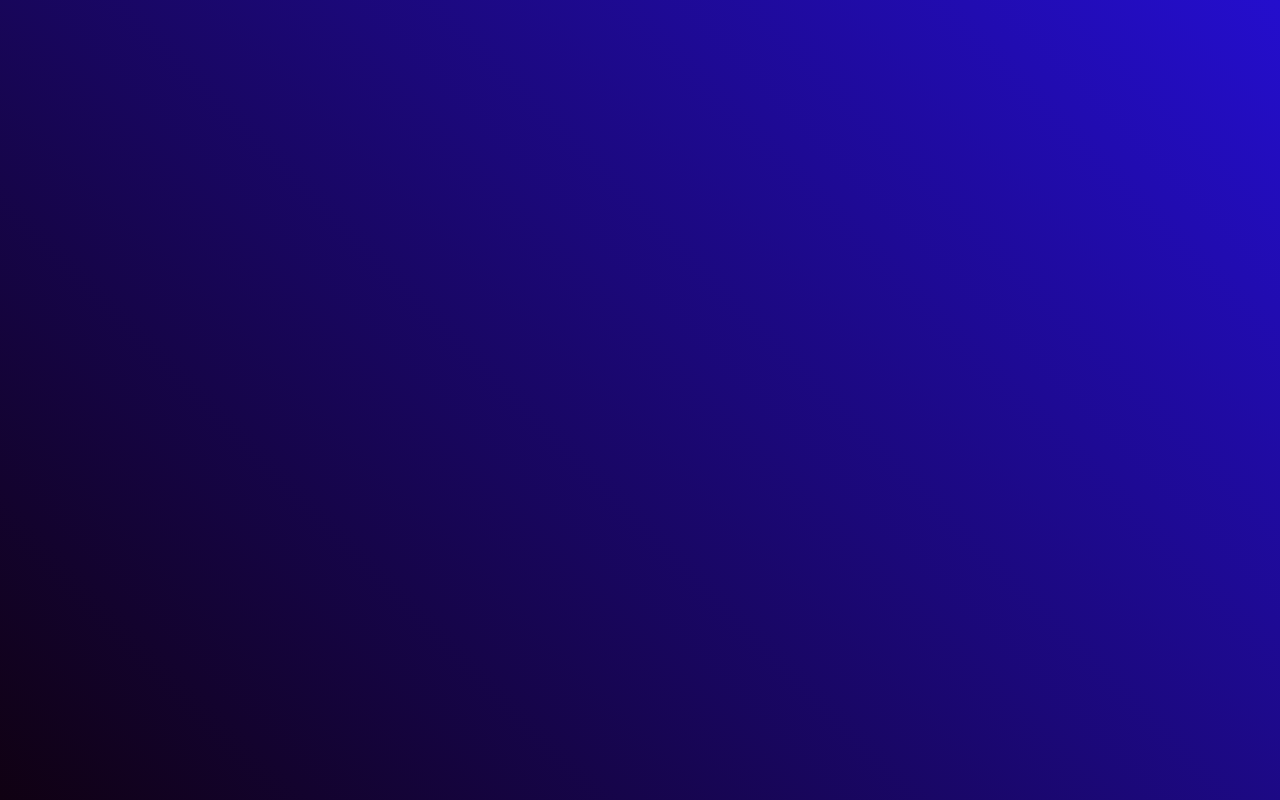
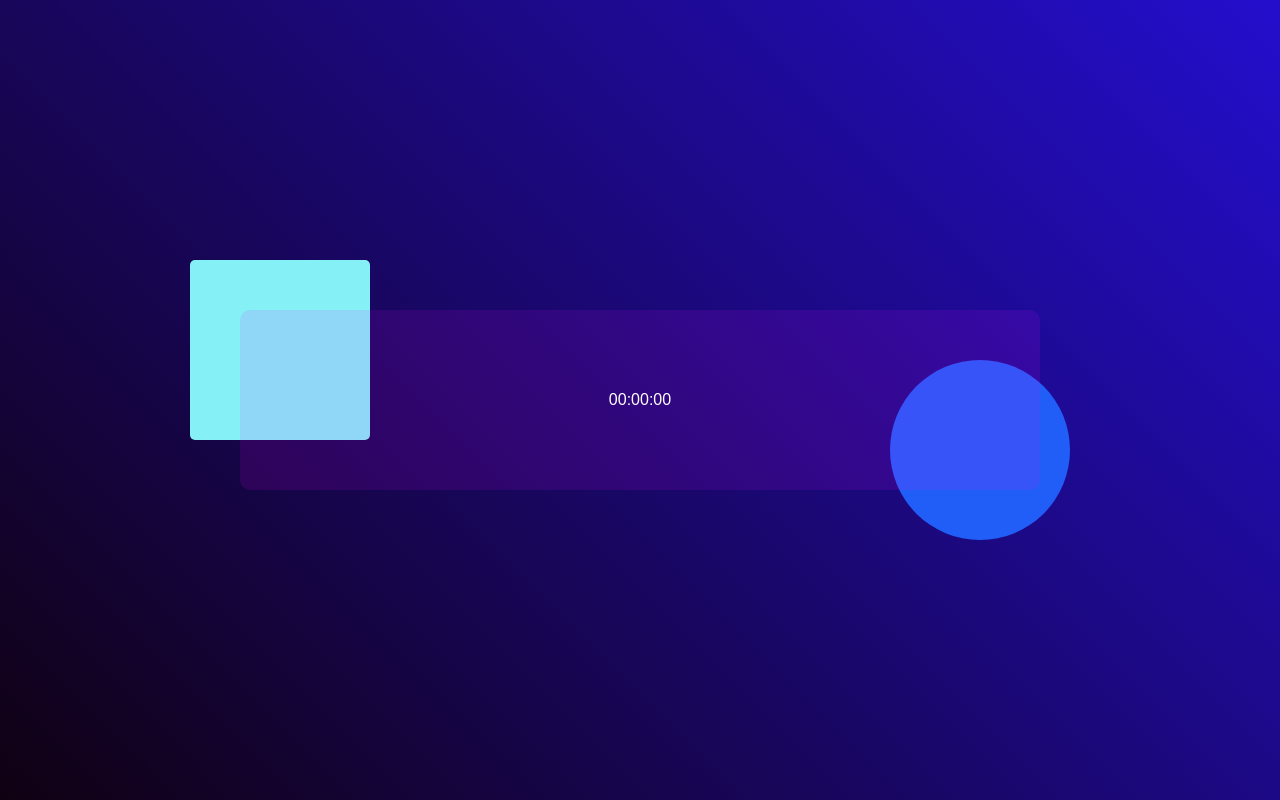
Before and after one commit to AbeljGuzman/clock, a plain HTML site: page Index.html in a window 1280 px wide. Drawn offline with Linux system fonts and the light colour scheme.

Commit message:
added more background details

```diff
--- a/Index.html
+++ b/Index.html
@@ -7,7 +7,11 @@
 </head>
 <body>
 <div class="hero">
-
+    <div class="container">
+        <div class="clock">
+            00:00:00
+        </div>
+    </div>
 </div>
 
 
--- a/style.css
+++ b/style.css
@@ -11,3 +11,42 @@
     color: #fff;
     position: relative;
 }
+.container{
+    width: 800px;
+    height: 180px;
+    position: absolute;
+    top: 50%;
+    left: 50%;
+    transform: translate(-50%, -50%);
+}
+.clock{
+    width: 100%;
+    height: 100%;
+    background: rgba(235, 0, 255, 0.11);
+    border-radius: 10px;
+    display: flex;
+    align-items: center;
+    justify-content: center;
+}
+.container::before{
+    content: '';
+    width: 180px;
+    height: 180px;
+    background: #85f0f6;
+    border-radius: 5px;
+    position: absolute;
+    left: -50px;
+    top: -50px;
+    z-index: -1;
+}
+.container::after{
+    content: '';
+    width: 180px;
+    height: 180px;
+    background: #215ef8;
+    border-radius: 50%;
+    position: absolute;
+    right: -30px;
+    bottom: -50px;
+    z-index: -1;
+}
```
